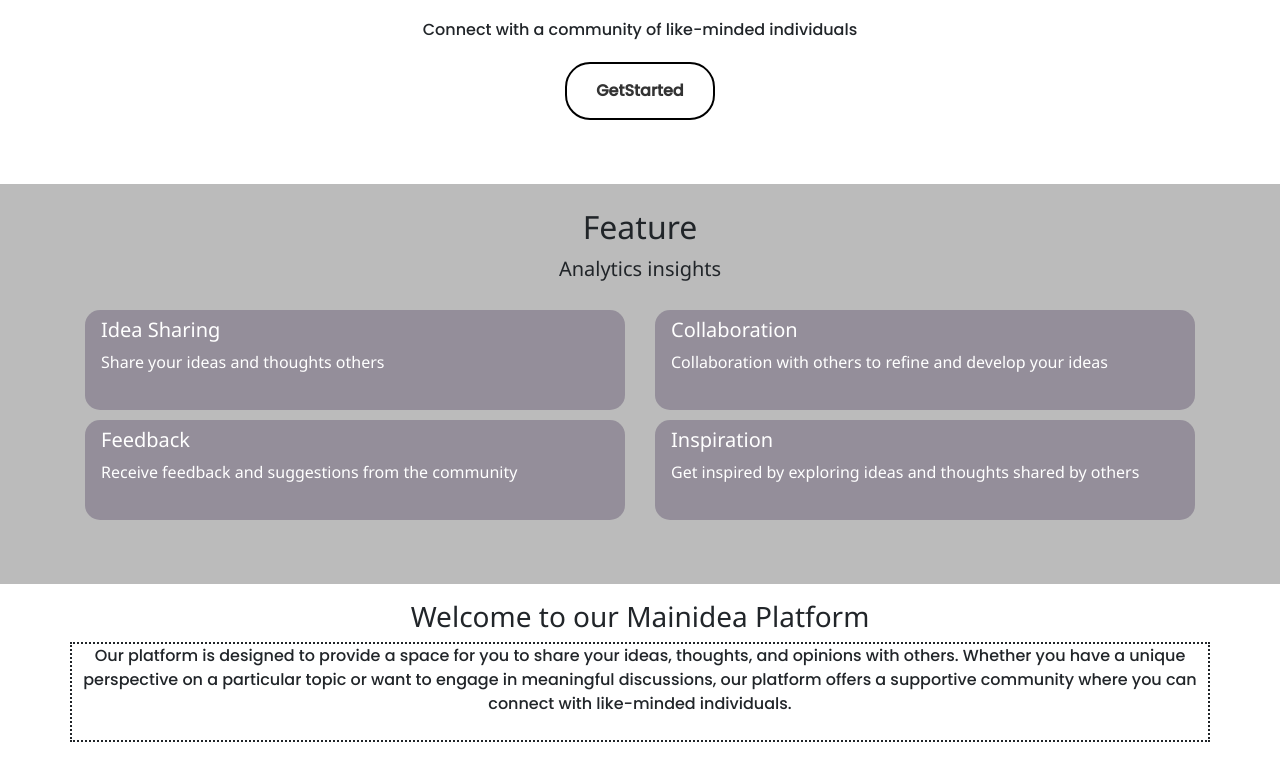
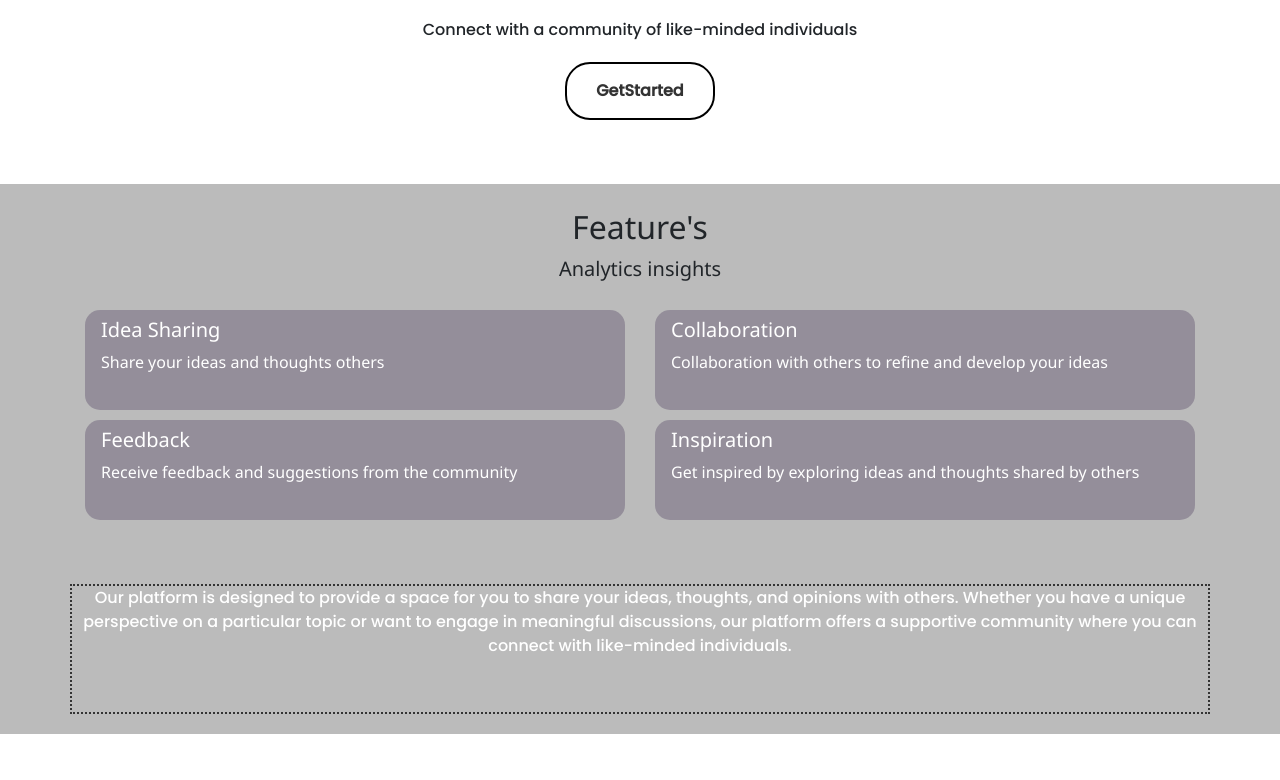
Before and after one commit to UsaidDev/Mainidea, a React (Create React App) app: page / in a window 1280 px wide. Shown: the part 282-1062 px from the top of the page. After the commit the page ends 1016 px from the top, so only its background shows below. Built offline with nearby package versions, Linux system fonts and the light colour scheme; a web font is replaced by a local one.

Commit message:
Douts color changed

```diff
--- a/src/Components/Banner/Banner.css
+++ b/src/Components/Banner/Banner.css
@@ -140,9 +140,10 @@ span {
 
 @media(max-width:600px){
     .welcome{
-        height: 600px;
+        height:200px;
         width: auto;
-        background-color: #fff;
+        background-color:rgba(0, 0, 0, 0.267);
+        color: white;
     }
     .welcome-heading{
         font-size: 23px;
@@ -150,38 +151,41 @@ span {
     .parabox{
         height: 170px;
         width: auto;
-        border: 2px dotted;
+        border: 2px dotted #333;
     }
 }
 @media only screen and (min-width: 768px) {
     .welcome{
-        height: 350px;
+        height: 200px;
         width: auto;
-        background-color: #fff;
+        background-color:rgba(0, 0, 0, 0.267);
+        color: white;
     }
     .welcome-heading{
-
+        color: white;
     }
     .parabox{
         height: 130px;
         width: auto;
-        border: 2px dotted;
+        border: 2px dotted #333;
+        color: white;
     }
 }
 @media only screen and (min-width: 992px) {
     .welcome{
-        height: 400px;
+        height: 150px;
         width: auto;
-        background-color: #fff;
+        background-color:rgba(0, 0, 0, 0.267);
+        color: white;
     }
     .welcome-heading{
-
+        color: white;
     }
     .parabox{
-        height: 100px;
         width: auto;
-        border: 2px dotted;
+        border: 2px dotted #333;
         font-size: 16px;
         font-family: "Poppins",sans-serif;
+        color: #fff;
     }
 }
--- a/src/Components/Banner/Banner.jsx
+++ b/src/Components/Banner/Banner.jsx
@@ -15,7 +15,7 @@ function Banner() {
       <div className="feature">
         <div className="container">
           <div className="row d-flex justify-content-center">
-            <h2 className='mt-4'>Feature</h2>
+            <h2 className='mt-4'>Feature's</h2>
           </div>
           <div className="feature-para">
             <p className='d-flex justify-content-center'>Analytics insights</p>
@@ -51,7 +51,6 @@ function Banner() {
       <div className="welcome">
         <div className="container">
           <div className="row d-flex justify-content-center">
-            <h3 className='mt-3 welcome-heading'>Welcome to our Mainidea Platform</h3>
             <div className="parabox">
             <p className='text-center'>Our platform is designed to provide a space for you to share your ideas, thoughts, and opinions with others. Whether you have a unique perspective on a particular topic or want to engage in meaningful discussions, our platform offers a supportive community where you can connect with like-minded individuals.</p>
             </div>
```
